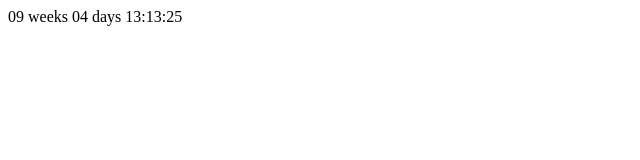
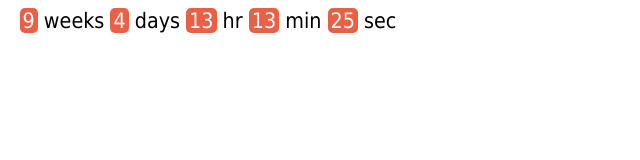
Before and after one commit to jerryorr/jerryorr.github.io, a plain HTML site: page psuwebconf-countdown/index.html in a window 1280 px wide. Shown: the whole page, without its empty margins (0-640 px from the left). Drawn offline with nearby package versions, Linux system fonts and the light colour scheme.

Commit message:
style countdown

```diff
--- a/psuwebconf-countdown/index.html
+++ b/psuwebconf-countdown/index.html
@@ -2,13 +2,39 @@
   <head>
     <script src="http://code.jquery.com/jquery-2.1.0.min.js"></script>
     <script src="jquery.countdown.min.js"></script>
+    <style>
+      #counter {
+        font-size: 16pt;
+        font-family: tahoma, sans-serif;
+        text-align: center;
+      }
+
+      .container {
+        width: 400px;
+      }
+
+      #counter span {
+        background-color: rgb(234, 96, 69);
+        color: white;
+        padding-left: 3px;
+        padding-right: 3px;
+        border-radius: 5px;
+      }
+    </style>
   </head>
   <body>
-    <div id="counter"></div>
+    <div class="container">
+      <div id="counter"></div>
+    </div>
     <script TYPE="text/javascript">
-      $('#counter').countdown('2014/06/09 08:45:00', function(event) {
-         $(this).html(event.strftime('%w weeks %d days %H:%M:%S'));
-       });
+      $('#counter').countdown('2014/06/09 08:45:00').on('update.countdown', function(event) {
+         var $this = $(this).html(event.strftime(''
+             + '<span>%-w</span> week%!w '
+             + '<span>%-d</span> day%!d '
+             + '<span>%H</span> hr '
+             + '<span>%M</span> min '
+             + '<span>%S</span> sec'));
+      });
     </script>
   </body>
 </html>
```
